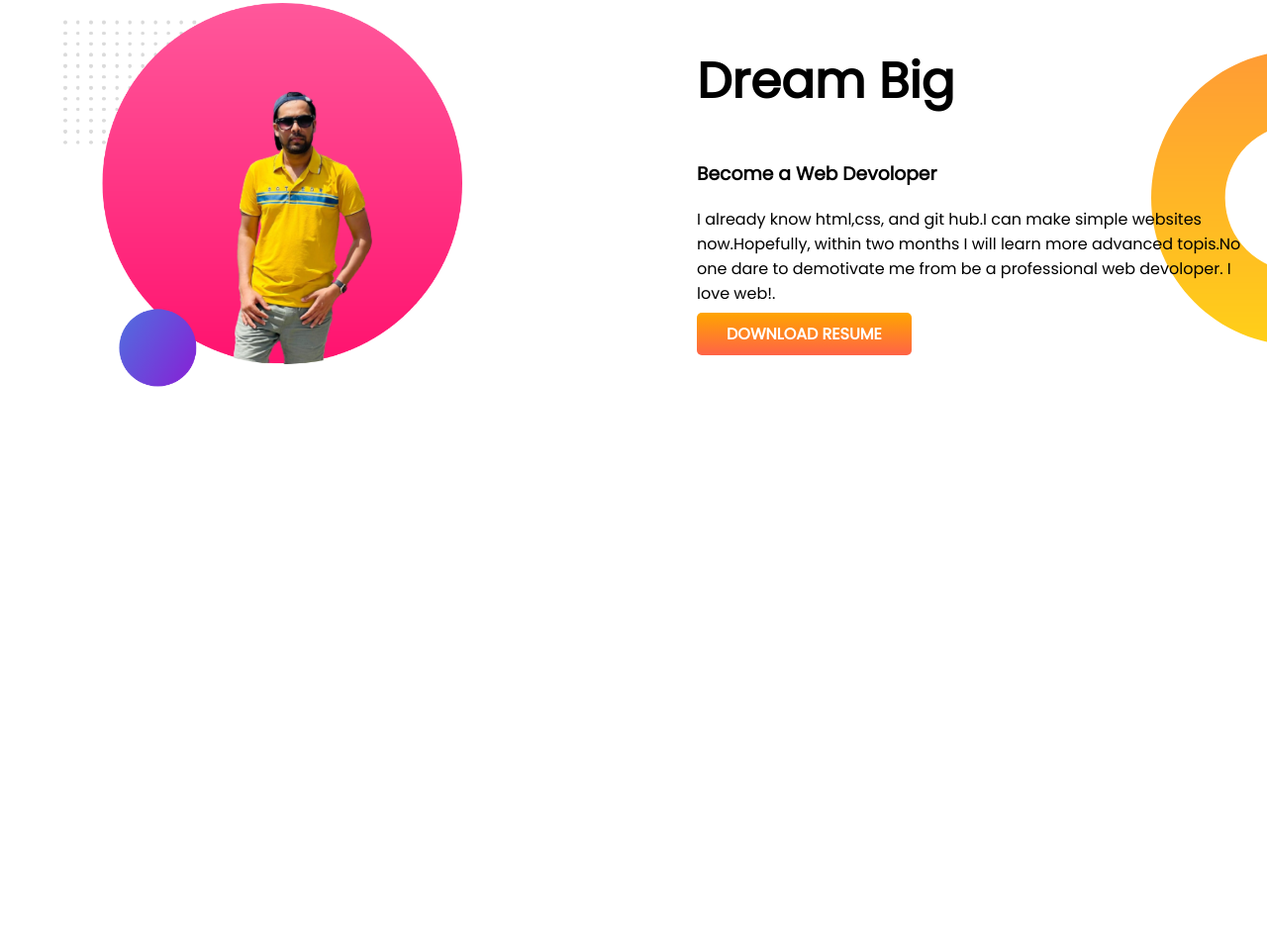
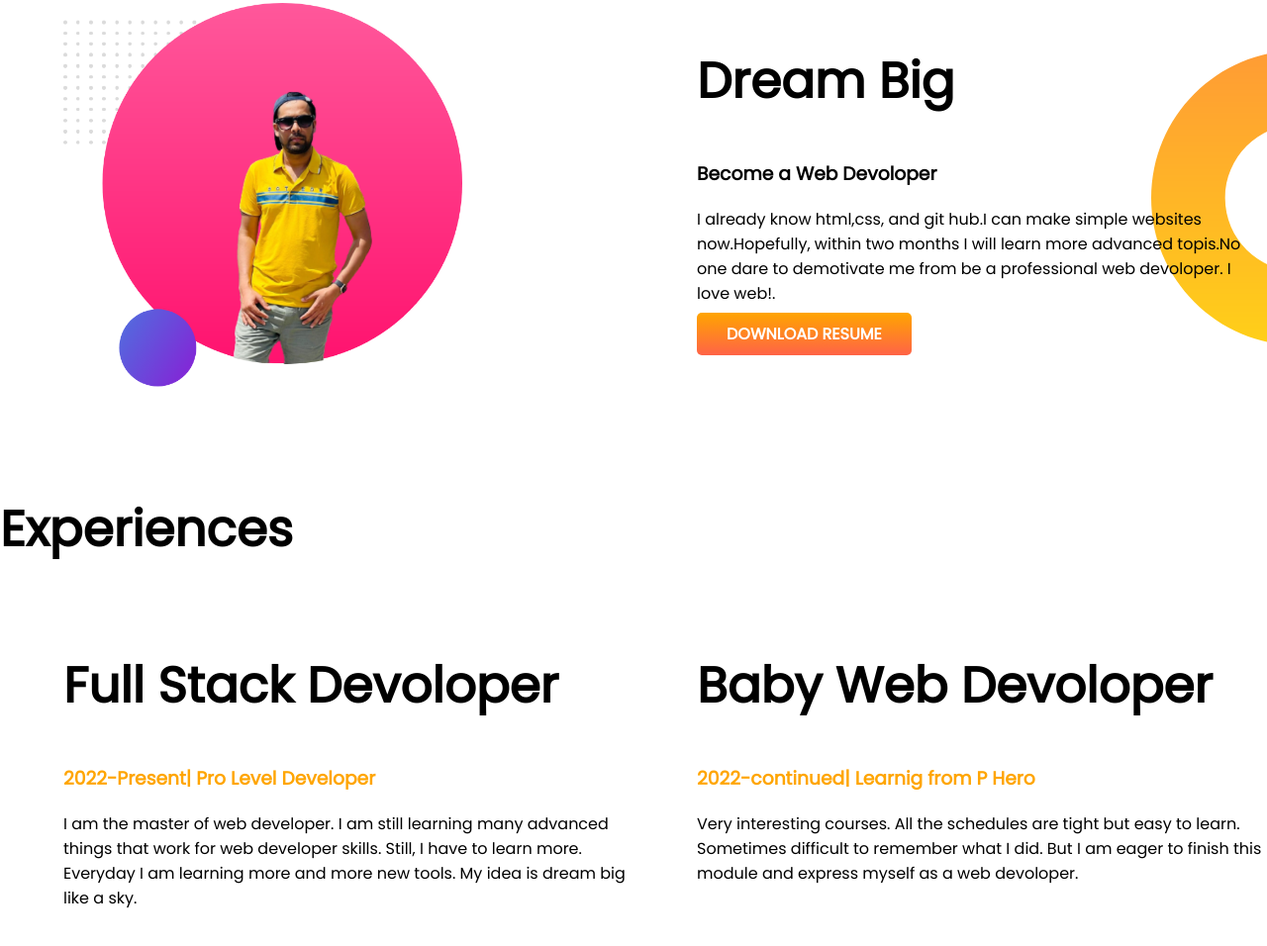
Before and after one commit to MdMizanurRahman1/devoloper-portfolio, a plain HTML site: page index.html in a window 1280 px wide. Shown: the part 560-1516 px from the top of the page at 99% size. Before the commit the page ends 1058 px from the top, so only its background shows below. Drawn offline with Linux system fonts and the light colour scheme.

Commit message:
section added

```diff
--- a/index.html
+++ b/index.html
@@ -13,7 +13,7 @@
 </head>
 
 <body>
-    <section class="top-banner">
+    <section class="top-banner flexible-container">
         <div class="half-width">
             <h1>Welcome To</h1>
             <h1> <span class="orange-color">Mizan Rahman </span> World</h1>
@@ -27,7 +27,7 @@
 
         <div class="half-width"> <img src="images/mizan5.png" alt=""></div>
     </section>
-    <section class="dream-big">
+    <section class="dream-big flexible-container">
         <div class="half-width">
             <img src="images/my-bg2 (2).png" alt="">
         </div>
@@ -42,7 +42,29 @@
 
     </section>
 
+    <section class="experience-area">
+        <h1>Experiences</h1>
+        <div class="flexible-container">
+            <div class="half-width">
+                <h1>Full Stack Devoloper</h1>
+                <h3 class="orange-color"> 2022-Present| Pro Level Developer </h3>
+                <p> I am the master of web developer. I am still learning many advanced things that work for web
+                    developer
+                    skills. Still, I have to learn more. Everyday I am learning more and more new tools. My idea is
+                    dream
+                    big like a sky.</p>
+            </div>
 
+            <div class="half-width">
+                <h1>Baby Web Devoloper</h1>
+                <h3 class="orange-color">2022-continued| Learnig from P Hero</h3>
+                <p>Very interesting courses. All the schedules are tight but easy to learn. Sometimes difficult to
+                    remember
+                    what I did. But I am eager to finish this module and express myself as a web devoloper.</p>
+            </div>
+
+        </div>
+    </section>
 
 
 </body>
--- a/style.css
+++ b/style.css
@@ -11,7 +11,7 @@ h1 {
     color: orange;
 }
 
-section {
+.flexible-container {
     display: flex;
     margin-bottom: 100px;
 }
```
